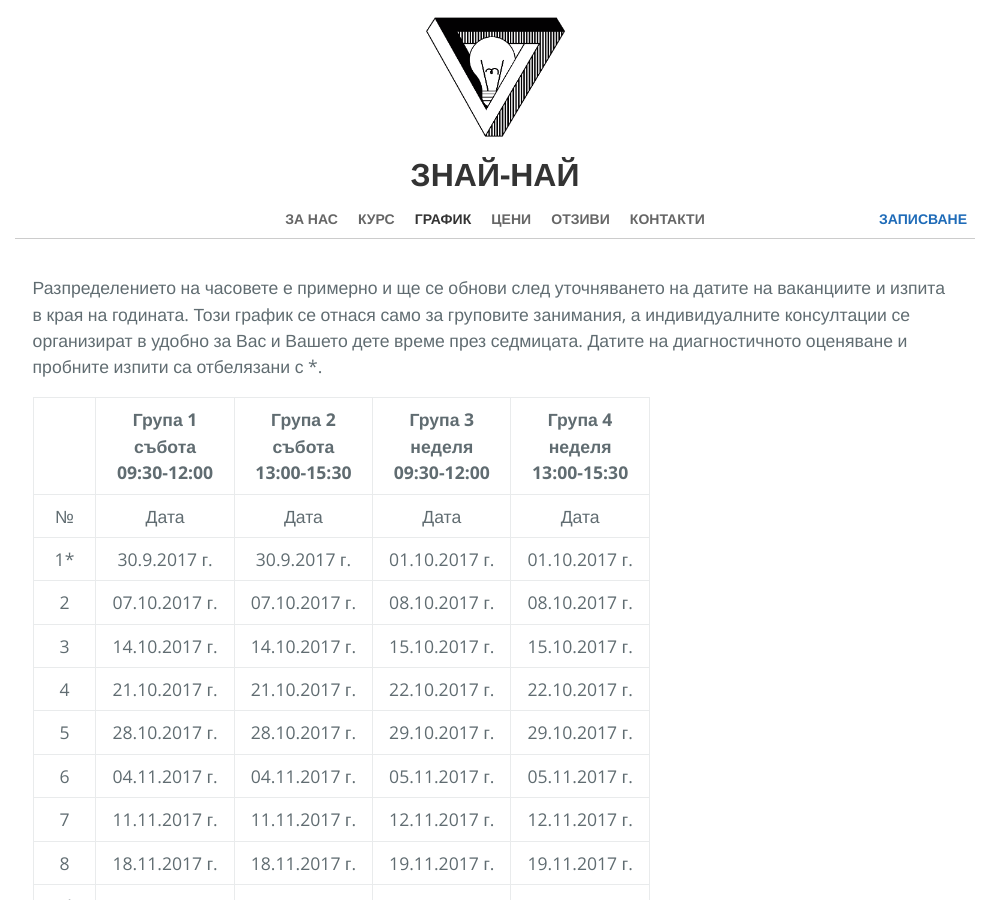
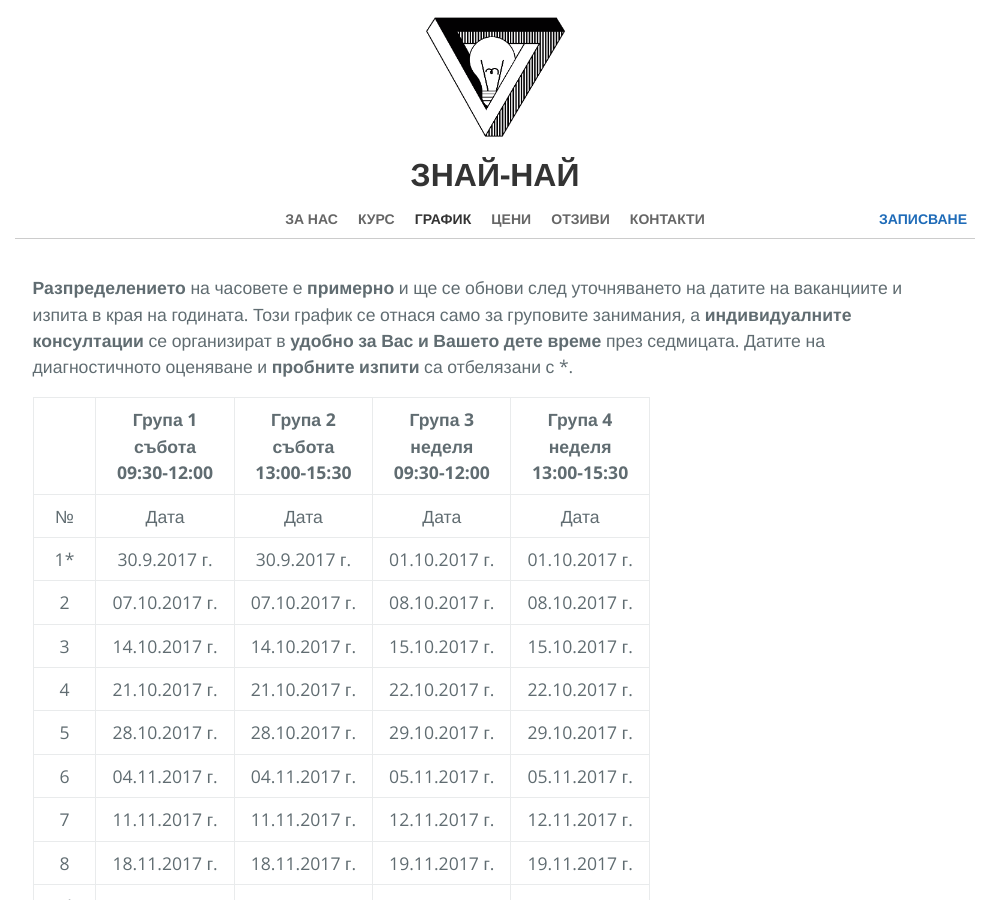
Before and after one commit to znainai/znainai.github.io, a Jekyll site: the page built from _pages/schedule.md, in a window 1280 px wide and 900 px high. Shown: the whole window, without its empty margins (145-1143 px from the left). Built offline with Jekyll 4.4.1, drawn with Linux system fonts in a browser that asks for light colours.

Commit message:
Make text bold to emphasize

```diff
--- a/_pages/schedule.md
+++ b/_pages/schedule.md
@@ -2,7 +2,7 @@
 title: График
 ---
 
-Разпределението на часовете е примерно и ще се обнови след уточняването на датите на ваканциите и изпита в края на годината. Този график се отнася само за груповите занимания, а индивидуалните консултации се организират в удобно за Вас и Вашето дете време през седмицата. Датите на диагностичното оценяване и пробните изпити са отбелязани с \*.
+**Разпределението** на часовете е **примерно** и ще се обнови след уточняването на датите на ваканциите и изпита в края на годината. Този график се отнася само за груповите занимания, а **индивидуалните консултации** се организират в **удобно за Вас и Вашето дете време** през седмицата. Датите на диагностичното оценяване и **пробните изпити** са отбелязани с \*.
 
 |     | Група 1 <br> събота <br> 09:30-12:00 | Група 2 <br> събота <br> 13:00-15:30 | Група 3 <br> неделя <br> 09:30-12:00 | Група 4 <br> неделя <br> 13:00-15:30|
 |:----|:--------------|:--------------|:--------------|:--------------|
```
